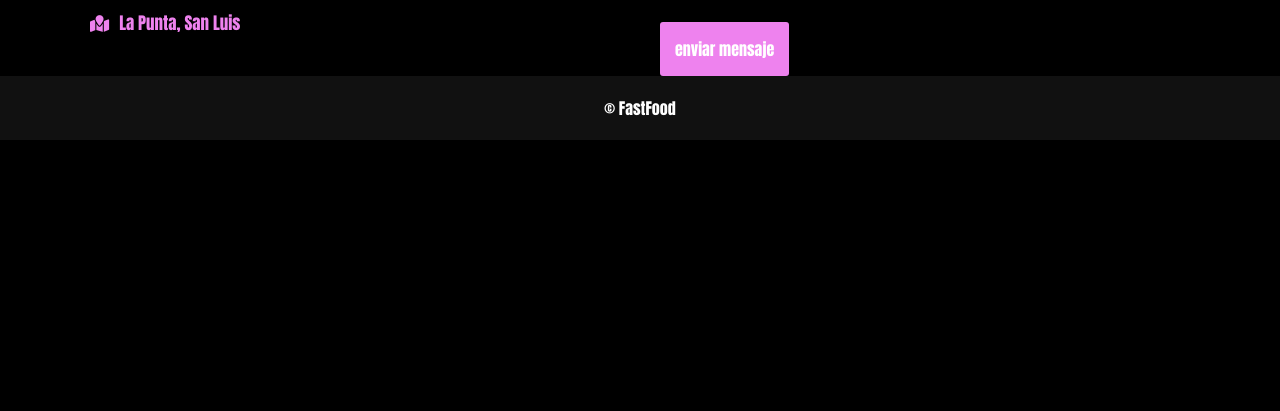
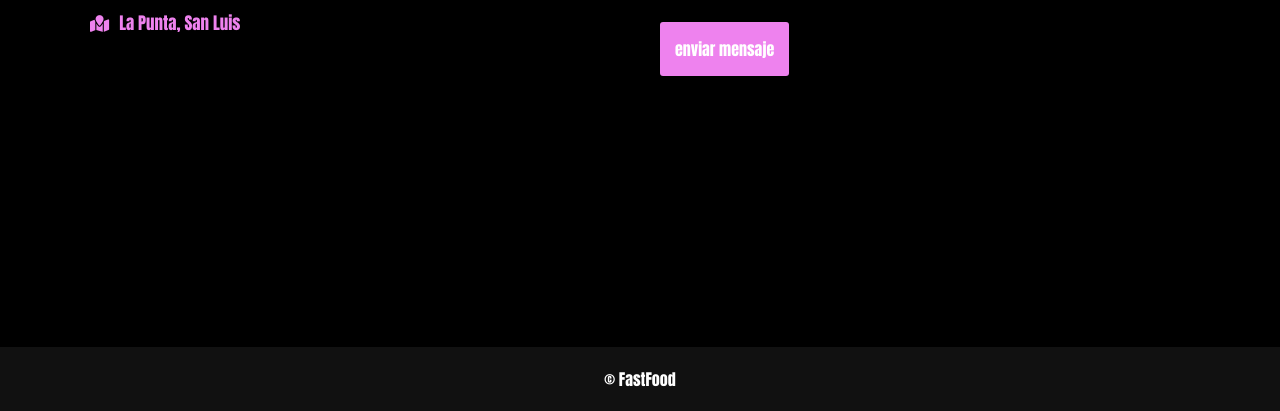
Before and after one commit to FranAgg/Integrador-_-Programacion-Web, a plain HTML site: page contacto.html in a window 1280 px wide. Shown: the part 389-800 px from the top of the page. Drawn offline with Linux system fonts and the light colour scheme.

Commit message:
Fijar el footer abajo

```diff
--- a/contacto.html
+++ b/contacto.html
@@ -9,6 +9,7 @@
     crossorigin="anonymous"></script>
 </head>
 <body>
+    <div class="container">
 
         <header>
             <nav class="menu">
@@ -21,6 +22,7 @@
             </nav>
         </header>
 
+        <main>
         <div class="cont-formulario">
             <div class="info-formulario">
                 <h2>Contactanos</h2>
@@ -37,9 +39,13 @@
                 <input type="submit" name="enviar" value="enviar mensaje" class="bt-enviar">
             </form>
         </div>
+        </main>
 
+        <footer>
+            <p>&copy; FastFood</p>
+        </footer>
 
-   <footer><p>&copy; FastFood</p></footer>
+    </div>
 </body>
 
 </html>
--- a/style.css
+++ b/style.css
@@ -110,6 +110,12 @@ p {
     background: purple;
 }
 
+.container {
+    min-height: 100vh;
+    display: grid;
+    grid-template-rows: auto 1fr auto;
+}
+
 footer {
     background-color: #111111;
     padding: 20px;
```
Also changed, not shown: index.html (+6 -1 lines), productos_beb.html (+4 -0 lines), productos_pan.html (+5 -0 lines), productos_piz.html (+4 -0 lines). Lines whose indentation alone changed are shown as unchanged.
